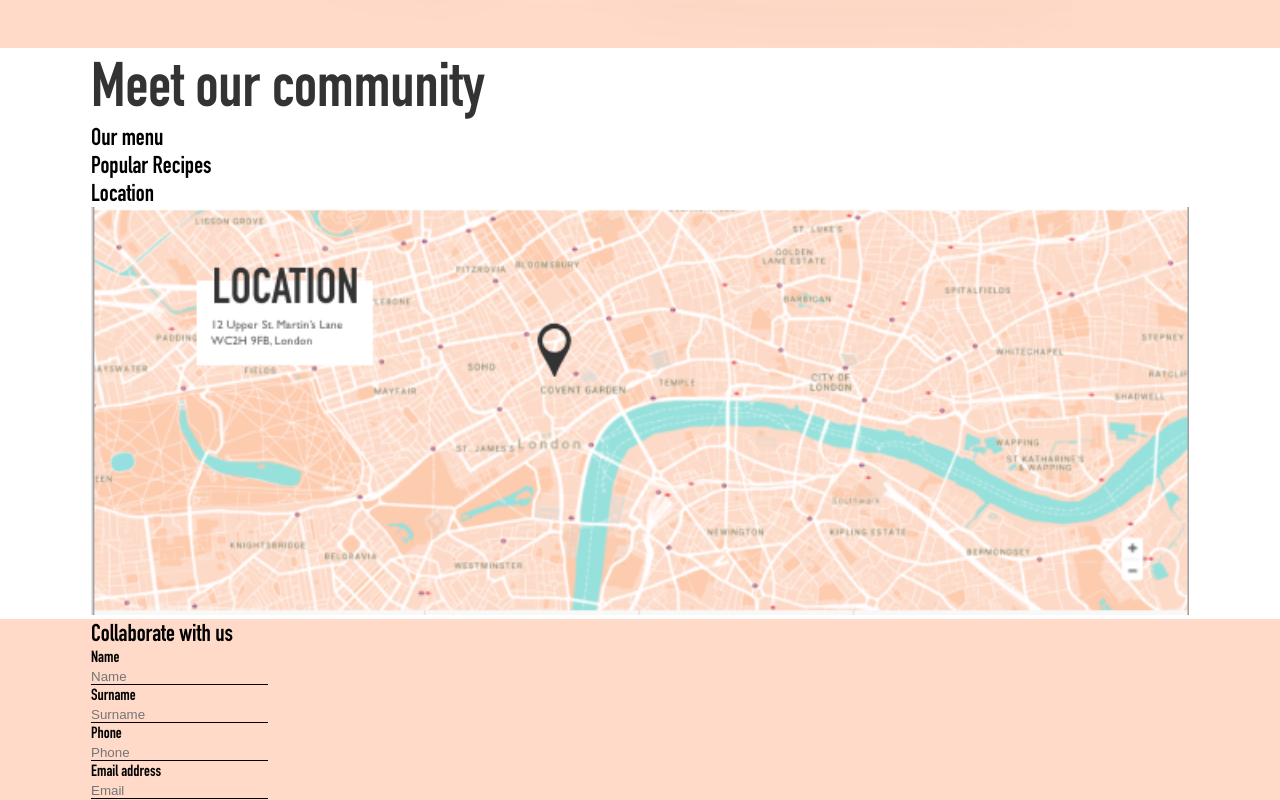
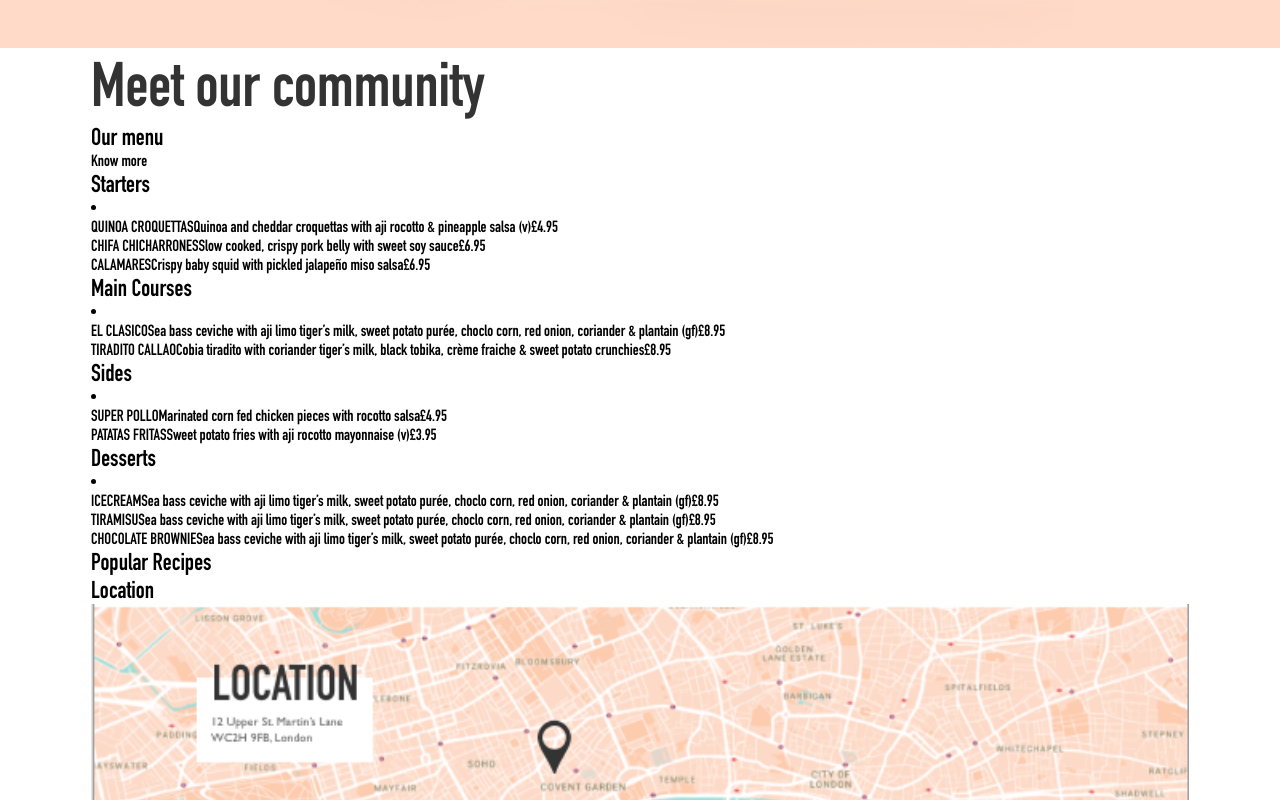
Before and after one commit to vijayranghar/cafe-london, a React app: page / in a window 1280 px wide. Shown: the part 720-1520 px from the top of the page. Built offline with nearby package versions, Linux system fonts and the light colour scheme.

Commit message:
added menu items, added react parallax scroll

```diff
--- a/package.json
+++ b/package.json
@@ -35,6 +35,7 @@
     "react": "^16.4.0",
     "react-dev-utils": "^5.0.1",
     "react-dom": "^16.4.0",
+    "react-scroll-parallax": "^1.3.5",
     "resolve": "1.6.0",
     "style-loader": "0.19.0",
     "sw-precache-webpack-plugin": "0.11.4",
--- a/src/App.js
+++ b/src/App.js
@@ -10,12 +10,14 @@ import Navbar from './components/Navbar'
 import PopularRecipes from './components/PopularRecipes'
 import ProgressTracker from './components/ProgressTracker'
 
+import { ParallaxProvider } from 'react-scroll-parallax'
 import './assets/stylesheets/main.scss'
 
 class App extends Component {
   render() {
     const sections = ['banner','community','location','menu','popular-recipes','collaborate-with-us']
     return (
+      <ParallaxProvider>
         <main className="wrapper">
           <Navbar />
           <ProgressTracker sections={sections} />
@@ -27,6 +29,7 @@ class App extends Component {
           <CollaborateWithUs />
           <Footer />
         </main>
+      </ParallaxProvider>
     )
   }
 }
--- a/src/components/Banner/style.scss
+++ b/src/components/Banner/style.scss
@@ -70,3 +70,10 @@
     background: teal;
     height: 800px;
   }
+
+
+.banner {
+  position: relative;
+  z-index: 1;
+  overflow: hidden;
+}
--- a/src/components/Menu/index.js
+++ b/src/components/Menu/index.js
@@ -1,11 +1,109 @@
 import React, { Component } from 'react'
+
+import { Parallax } from 'react-scroll-parallax'
+
+import './style.scss'
+
+const foodMenu = [
+  {
+    category:'Starters',
+    dishes:[
+      {
+        name:'QUINOA CROQUETTAS',
+        description:'Quinoa and cheddar croquettas with aji rocotto & pineapple salsa (v)',
+        price: '£4.95',
+      },
+      {
+        name:'CHIFA CHICHARRONES',
+        description:'Slow cooked, crispy pork belly with sweet soy sauce',
+        price: '£6.95',
+      },
+      {
+        name:'CALAMARES',
+        description:'Crispy baby squid with pickled jalapeño miso salsa',
+        price: '£6.95',
+      }
+    ],
+  },
+  {
+    category:'Main Courses',
+    dishes:[
+      {
+        name:'EL CLASICO',
+        description:'Sea bass ceviche with aji limo tiger’s milk, sweet potato purée, choclo corn, red onion, coriander & plantain (gf)',
+        price: '£8.95',
+      },
+      {
+        name:'TIRADITO CALLAO',
+        description:'Cobia tiradito with coriander tiger’s milk, black tobika, crème fraiche & sweet potato crunchies',
+        price: '£8.95',
+      },
+    ],
+  },
+  {
+    category:'Sides',
+    dishes:[
+      {
+        name:'SUPER POLLO',
+        description:'Marinated corn fed chicken pieces with rocotto salsa',
+        price: '£4.95',
+      },
+      {
+        name:'PATATAS FRITAS',
+        description:'Sweet potato fries with aji rocotto mayonnaise (v)',
+        price: '£3.95'
+      }
+    ],
+  },
+  {
+    category:'Desserts',
+    dishes:[
+      {
+        name:'ICECREAM',
+        description:'Sea bass ceviche with aji limo tiger’s milk, sweet potato purée, choclo corn, red onion, coriander & plantain (gf)',
+        price: '£8.95',
+      },
+      {
+        name:'TIRAMISU',
+        description:'Sea bass ceviche with aji limo tiger’s milk, sweet potato purée, choclo corn, red onion, coriander & plantain (gf)',
+        price: '£8.95',
+      },
+      {
+        name:'CHOCOLATE BROWNIE',
+        description:'Sea bass ceviche with aji limo tiger’s milk, sweet potato purée, choclo corn, red onion, coriander & plantain (gf)',
+        price: '£8.95',
+      }
+    ],
+  }
+]
 
 class Menu extends Component {
   render () {
+    let renderMenu = []
+     renderMenu.push(foodMenu.map(({category, dishes}) => {
+       const dishCategoryName = category
+       const dishesName = dishes.map(({name,description,price}) => {
+         return (
+          <div>
+            {name}
+            {description}
+            {price}
+          </div>
+        )
+       })
+       return (
+         <div>
+          <h2>{dishCategoryName}</h2>
+          <li>{dishesName}</li>
+         </div>
+       )
+    }))
     return (
       <section className="menu">
         <div className="container">
           <h2>Our menu</h2>
+          <span>Know more</span>
+          {renderMenu}
         </div>
       </section>
     )
--- /dev/null
+++ b/src/components/Menu/style.scss
@@ -0,0 +1,16 @@
+.menu--wrapper {
+  display: flex;
+  justify-content: space-between;
+  .menu--item {
+    width: 24%;
+    height: 400px;
+  }
+}
+.custom-class {
+  width: 24%;
+  height: 400px;
+  border: 1px solid;
+  .menu--item {
+    width: 100%;
+  }
+}
```
Also changed, not shown: 1 other file (tests, documents, lock files or other folders). Lines whose indentation alone changed are shown as unchanged.
